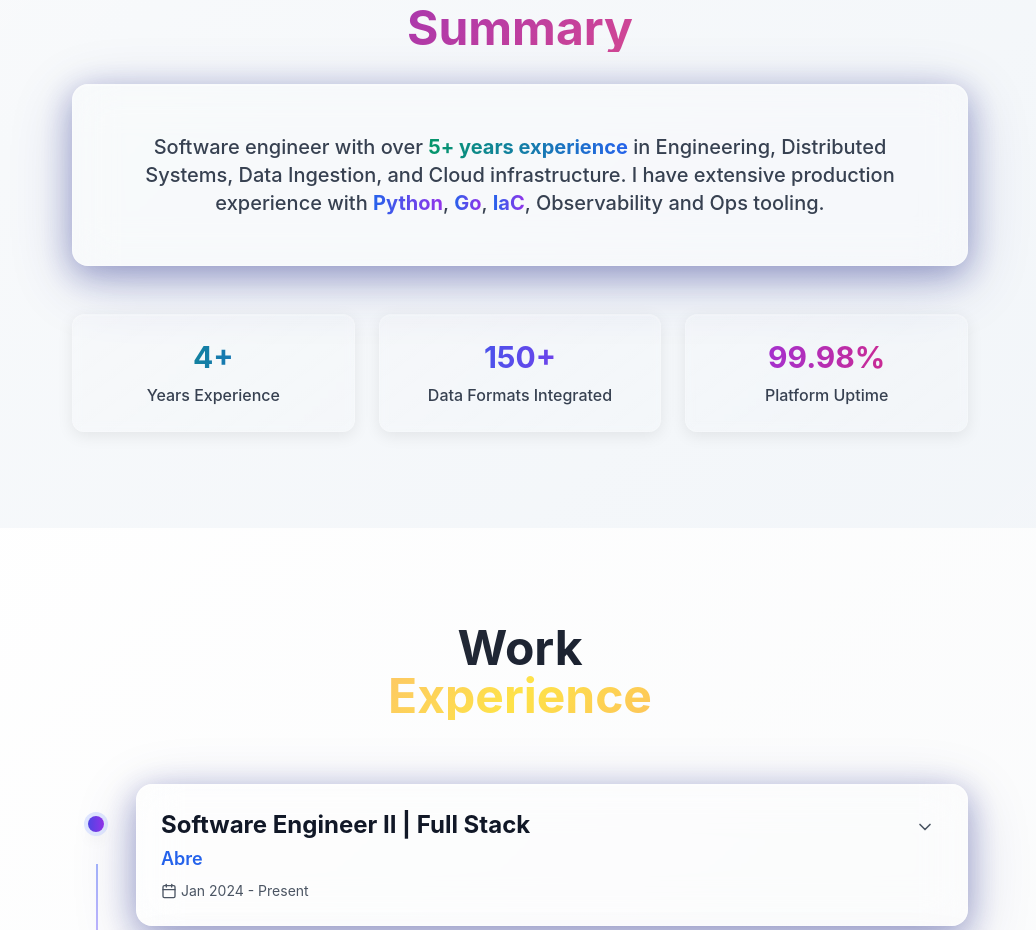
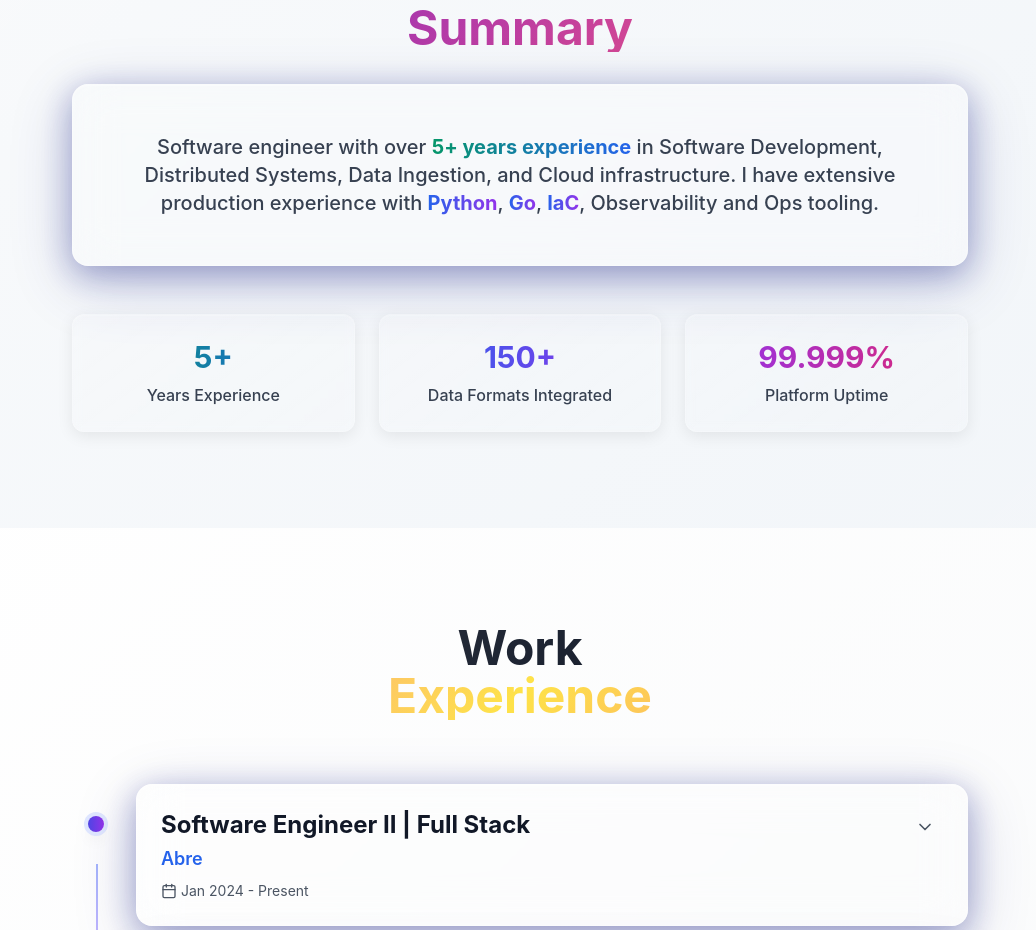
Before and after one commit to cjanowski/my-site, a Next.js app: page / in a window 1280 px wide. Shown: the part 940-1870 px from the top of the page, without its empty margins (120-1156 px from the left). Built offline with nearby package versions, Linux system fonts and the light colour scheme.

Commit message:
years update

```diff
--- a/src/components/Summary.tsx
+++ b/src/components/Summary.tsx
@@ -36,7 +36,7 @@ export default function Summary() {
             <p className="text-lg lg:text-xl leading-relaxed text-gray-700 font-medium">
               Software engineer with over{' '}
               <span className="bg-gradient-to-r from-emerald-600 to-blue-600 bg-clip-text text-transparent font-bold">5+ years experience</span>{' '}
-              in Engineering, Distributed Systems, Data Ingestion, and Cloud infrastructure.
+              in Software Development, Distributed Systems, Data Ingestion, and Cloud infrastructure.
               I have extensive production experience with{' '}
               <span className="bg-gradient-to-r from-blue-600 to-purple-600 bg-clip-text text-transparent font-bold">Python</span>,{' '}
               <span className="bg-gradient-to-r from-blue-600 to-purple-600 bg-clip-text text-transparent font-bold">Go</span>,{' '}
@@ -57,7 +57,7 @@ export default function Summary() {
               className="glass-tile-subtle rounded-xl p-6"
             >
               <div className="text-3xl font-bold bg-gradient-to-r from-emerald-600 to-blue-600 bg-clip-text text-transparent mb-2">
-                4+
+                5+
               </div>
               <div className="text-gray-700 font-medium">Years Experience</div>
             </motion.div>
@@ -77,7 +77,7 @@ export default function Summary() {
               className="glass-tile-subtle rounded-xl p-6"
             >
               <div className="text-3xl font-bold bg-gradient-to-r from-purple-600 to-pink-600 bg-clip-text text-transparent mb-2">
-                99.98%
+                99.999%
               </div>
               <div className="text-gray-700 font-medium">Platform Uptime</div>
             </motion.div>
```
